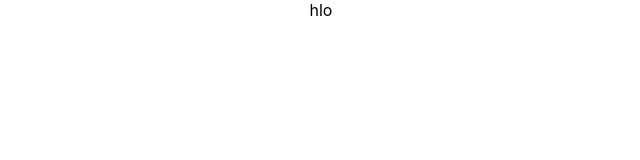
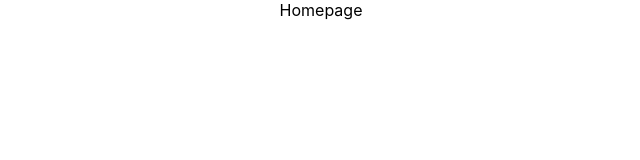
Before and after one commit to NandlalShah955/Deepdive, a React (Create React App) app in the folder frontend/: page /homepage in a window 1280 px wide. Shown: the top 160 px of the page, without its empty margins (319-959 px from the left). Built offline with nearby package versions, Linux system fonts and the light colour scheme.

Commit message:
routing is added

```diff
--- a/frontend/package.json
+++ b/frontend/package.json
@@ -8,6 +8,7 @@
     "@testing-library/user-event": "^13.5.0",
     "react": "^18.2.0",
     "react-dom": "^18.2.0",
+    "react-router-dom": "^6.13.0",
     "react-scripts": "5.0.1",
     "web-vitals": "^2.1.4"
   },
--- a/frontend/src/App.js
+++ b/frontend/src/App.js
@@ -1,10 +1,11 @@
 
 import './App.css';
+import AllRoutes from './Routes/AllRoutes';
 
 function App() {
   return (
     <div className="App">
-      hlo
+      <AllRoutes/>
     </div>
   );
 }
--- /dev/null
+++ b/frontend/src/Pages/Dashboard.js
@@ -0,0 +1,9 @@
+import React from 'react'
+
+function Dashboard() {
+  return (
+    <div>Dashboard</div>
+  )
+}
+
+export default Dashboard
--- /dev/null
+++ b/frontend/src/Pages/Homepage.js
@@ -0,0 +1,9 @@
+import React from 'react'
+
+function Homepage() {
+  return (
+    <div>Homepage</div>
+  )
+}
+
+export default Homepage
--- /dev/null
+++ b/frontend/src/Routes/AllRoutes.js
@@ -0,0 +1,17 @@
+import React from 'react';
+import Dashboard from '../Pages/Dashboard';
+import Homepage from '../Pages/Homepage';
+import {Route,Routes} from "react-router-dom";
+function AllRoutes() {
+  return (
+    <Routes>
+<Route path='/' element={<Dashboard/>}/>
+<Route path='/homepage' element={<Homepage/>}/>
+
+
+
+    </Routes>
+  )
+}
+
+export default AllRoutes
--- a/frontend/src/index.js
+++ b/frontend/src/index.js
@@ -1,13 +1,16 @@
-import React from 'react';
-import ReactDOM from 'react-dom/client';
-import './index.css';
-import App from './App';
-import reportWebVitals from './reportWebVitals';
+import React from "react";
+import ReactDOM from "react-dom/client";
+import "./index.css";
+import App from "./App";
+import reportWebVitals from "./reportWebVitals";
+import { BrowserRouter } from "react-router-dom";
 
-const root = ReactDOM.createRoot(document.getElementById('root'));
+const root = ReactDOM.createRoot(document.getElementById("root"));
 root.render(
   <React.StrictMode>
-    <App />
+    <BrowserRouter>
+      <App />
+    </BrowserRouter>
   </React.StrictMode>
 );
 
```
Also changed, not shown: frontend/src/Components/Footer.js (added, +9 -0 lines), frontend/src/Components/Navbar.js (added, +9 -0 lines), 1 other file (tests, documents, lock files or other folders).
